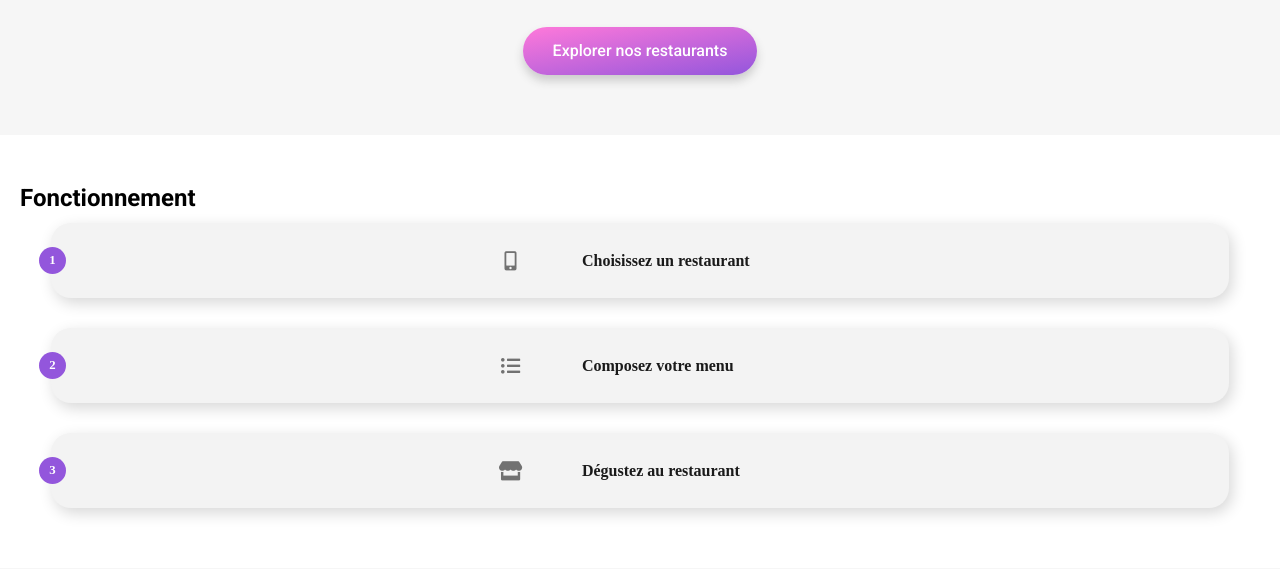
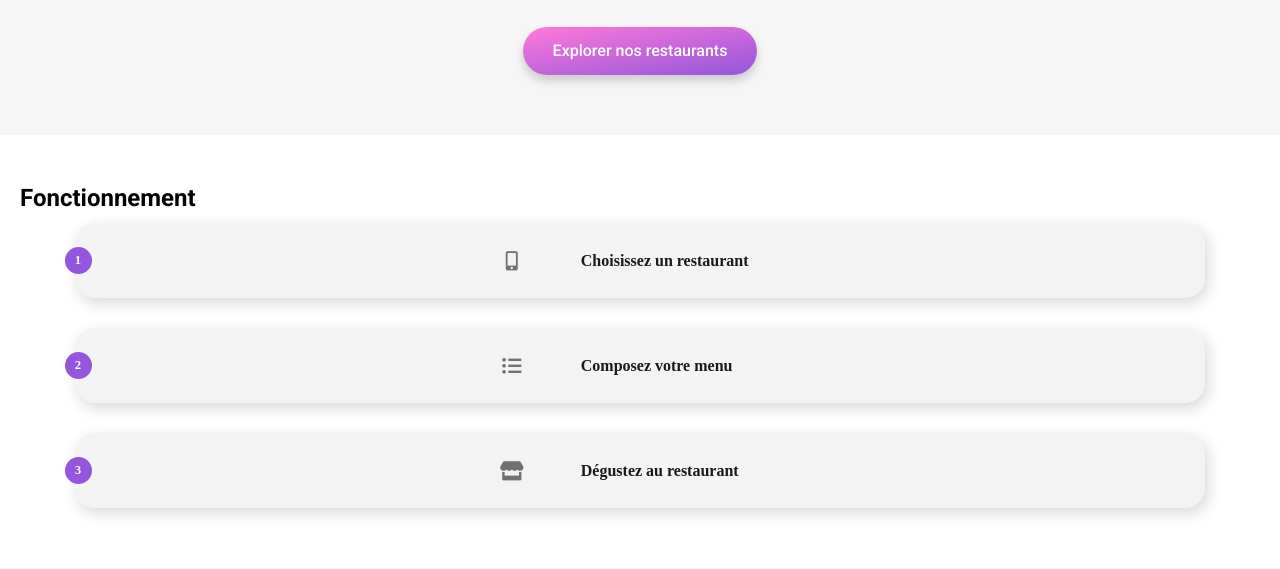
Before and after one commit to Alexis-Dernoncourt/AlexisDernoncourt_3_12082021, a website: page index.html in a window 1280 px wide. Shown: the part 231-800 px from the top of the page. Drawn offline with Linux system fonts and the light colour scheme; a web font is replaced by a local one.

Commit message:
Corrections (design home) section Fonctionnement

```diff
--- a/assets/scss/style.scss
+++ b/assets/scss/style.scss
@@ -235,15 +235,17 @@ a {
     width: 100vw;
 
     &__cardsContainer {
-        @include flexMid();
+        @include flexMid(center,unset,column);
         gap: 10px;
         width: 95%;
         margin: auto;
+        //position: relative;
     }
-
     &__steps {
+        //position: absolute;
+        //right: 0;
         @include flexMid(center,unset,initial);
-        width: 100%;
+        width: 96%;
         position: relative;
     }
     .fas {
@@ -253,7 +255,7 @@ a {
             width: 25px;
             @include flexMid(center, stretch, column);
             @media screen and (max-width: 360px) {
-                margin-left: 15px;
+                margin-left: 20px;
                 font-size: 1rem;
             }
         }
@@ -267,7 +269,7 @@ a {
         font-size: 0.8rem;
         @include flexMid(center,center,initial);
         position: absolute;
-        left: -12px;
+        left: -10px;
         z-index: 10;
     }
     &__content {
@@ -279,7 +281,6 @@ a {
         background-color: lighten($grey, 1%);
         box-shadow: 3px 5px 15px darken($grey, 10%);
         @include hoverAnim(background,.1s);
-
         &:hover, &:active {
             cursor: pointer;
             background: lighten($primary-color, 35%);
@@ -296,7 +297,7 @@ a {
         width: 200px;
         min-width: max-content;
         @media screen and (max-width: 360px) {
-            margin-left: 15px;
+            margin-left: 10px;
             font-size: 0.9rem;
         }
     }
```
Also changed, not shown: assets/css/style.css, 1 other file.
